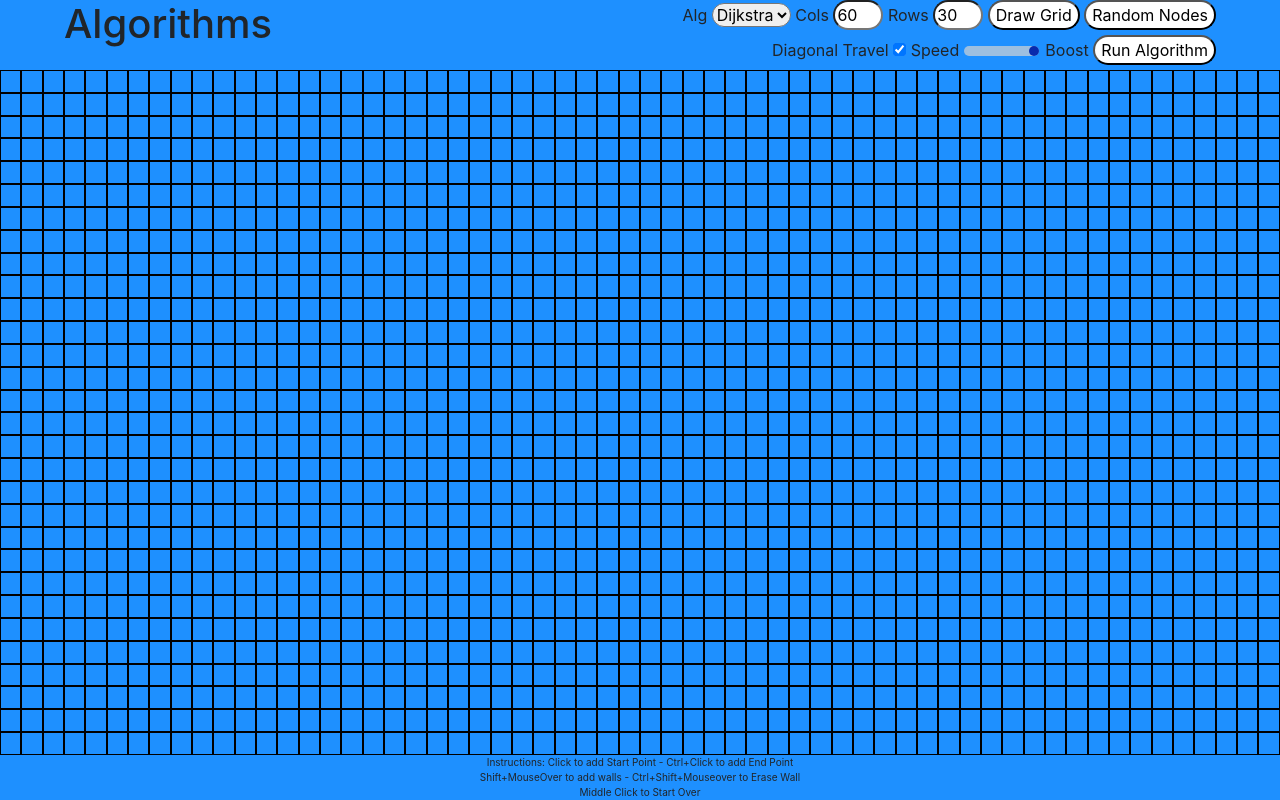
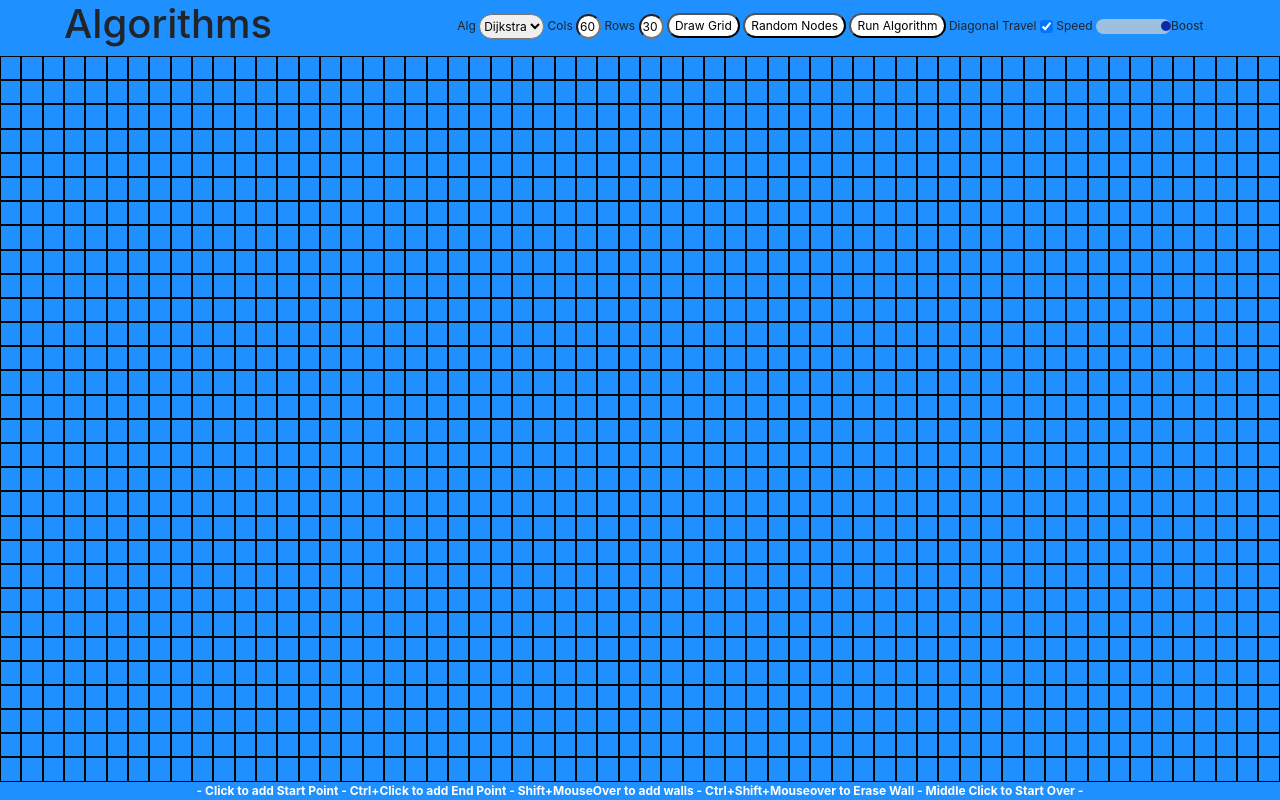
Before and after one commit to jordankittle/algorithms, a plain HTML site: page index.html in a window 1280 px wide. Drawn offline with nearby package versions, Linux system fonts and the light colour scheme.

Commit message:
change floats to flexbox

```diff
--- a/css/styles.css
+++ b/css/styles.css
@@ -12,10 +12,12 @@ body {
 #header{
 	margin:auto;
 	width: 90%;
+	display:flex;
+	align-items: center;
 
 }
 #title{
-	float: left;
+	flex:1;
 
 }
 
@@ -28,8 +30,8 @@ body {
 }
 
 #nav{
-	float: right;
 	text-align: right;
+	font-size: 12px;
 }
 
 #message {
@@ -42,29 +44,40 @@ button{
 	background: white;
 	color:black;
 	border-radius:30px;
+	height: 25px;
 
 }
 button:hover{
 	background: dodgerblue;
 	color:white;
+
 }
 
 select, input{
 	border-radius:30px;
+	vertical-align: middle;
+	height: 25px;
+
 }
 
-input[type=button] {
-	width: 50px;
+input[type=select]{
+	height:25px;
 }
 
+
 input[type=text] {
-	width:50px;
+	width: 25px;
+	height:25px;
+}
+
+#speed-and-diagonal{
+	display: inline-block;
 }
 
 #speed {
   -webkit-appearance: none;
   width: 75px;
-  height: 10px;
+  height: 15px;
   background: #d3d3d3;
   outline: none;
   opacity: 0.7;
@@ -96,8 +109,9 @@ input[type=text] {
 }
 
 #speed-value{
-	width:50px;
+	width:45px;
 	display:inline-block;
+	text-align:left;
 }
 
 #run:hover{
@@ -152,7 +166,9 @@ input[type=text] {
 	margin:auto;
 	width: 90%;
 	text-align: center;
-	font-size:10px;
+	font-size: .75em;
+	color: white;
+	font-weight: bold;
 }
 
 .grid{
--- a/index.html
+++ b/index.html
@@ -31,12 +31,15 @@
               <label for="rows">Rows</label>
               <input type="text" name="height" id="heightInput">
               <button type="button" onclick="createGrid()">Draw Grid</button>
-              <button type="button" onclick="addRandomNodes()">Random Nodes</button><br>
-              <label for="diagonal">Diagonal Travel</label>
-              <input type="checkbox" id="diagonal" name="diagonal" checked>
-              <label for="speed">Speed</label>
-              <input type="range" min="0" max="5" value="0" step="1" class="slider" id="speed"><span id="speed-value"></span>
+              <button type="button" onclick="addRandomNodes()">Random Nodes</button>
               <button id="run" type="button" onclick=" run()">Run Algorithm</button>
+
+              <span id="speed-and-diagonal">
+                <label for="diagonal">Diagonal Travel</label>
+                <input type="checkbox" id="diagonal" name="diagonal" checked>
+                <label for="speed">Speed</label>
+                <input type="range" min="0" max="5" value="0" step="1" class="slider" id="speed"><span id="speed-value"></span>
+              </span>
             </div>
           </div>
         </div>
@@ -50,10 +53,9 @@
     </div>
     <div id="footer-wrapper">
       <div id="footer">
-      Instructions:
-      Click to add Start Point - Ctrl+Click to add End Point<br>
-      Shift+MouseOver to add walls - Ctrl+Shift+Mouseover to Erase Wall<br>
-      Middle Click to Start Over
+      - Click to add Start Point - Ctrl+Click to add End Point -
+      Shift+MouseOver to add walls - Ctrl+Shift+Mouseover to Erase Wall -
+      Middle Click to Start Over -
       </div>
     </div>
 
```
